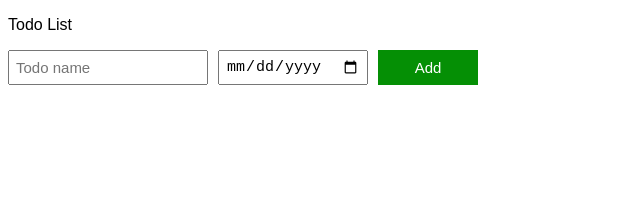
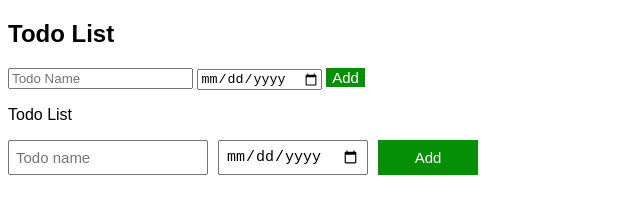
Before and after one commit to SS-Hossain/Project3, a plain HTML site: page index.html in a window 1280 px wide. Shown: the whole page, without its empty margins (0-640 px from the left). Drawn offline with Linux system fonts and the light colour scheme; files that its build step writes are made by us from their sources; files whose address does not match are found by name.

Commit message:
Update index.html

```diff
--- a/index.html
+++ b/index.html
@@ -4,7 +4,32 @@
     <title>Todo List</title>
     <link rel="stylesheet" href="Styles/12-todo-list.css">
 
-  </head>
+  </head><!DOCTYPE html>
+<html lang="en">
+
+<head>
+  <meta charset="UTF-8">
+  <meta name="viewport" content="width=device-width, initial-scale=1.0">
+  <title>Todo list</title>
+  <link rel="stylesheet" href="main.css">
+</head>
+
+<body>
+
+  <h2>Todo List</h2>
+  <div class="container">
+    <input class="js-input-button input-style" type="text" placeholder="Todo Name">
+    <input type="date" class="js-date-input input-style">
+    <button onclick="
+      addTodo();
+    " class="add-button">Add</button>
+  </div>
+
+  <div class="js-html-element css-grid"></div>
+  <script src="main.js"></script>
+</body>
+
+</html>
   <body>
     <p>Todo List</p>
     <div class="todo-input-grid">
```
